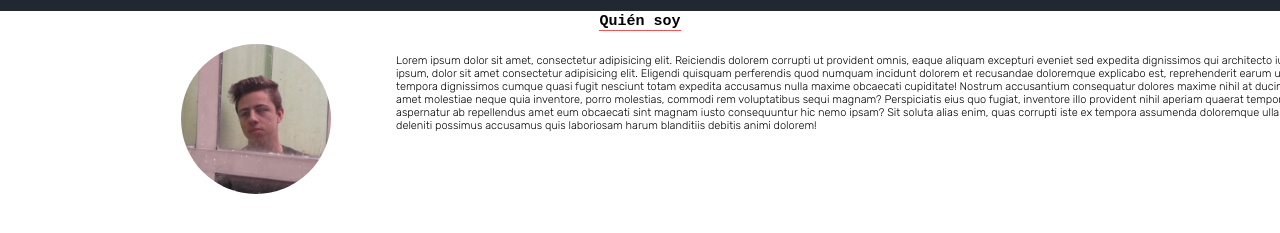
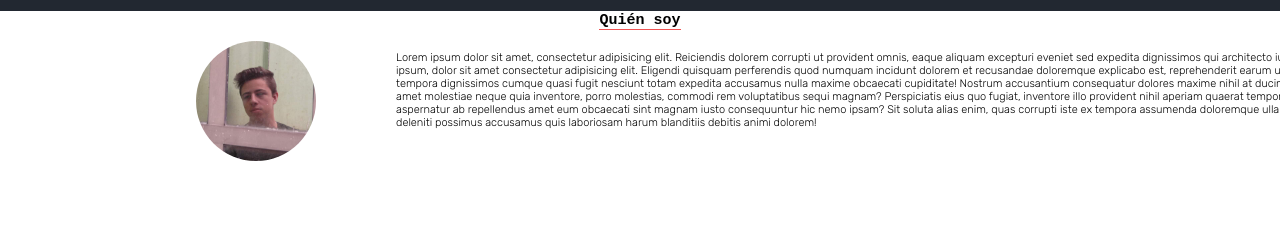
Before and after one commit to coponico/portfolio, a website: page index.html in a window 1280 px wide. Shown: the part 69-302 px from the top of the page. Drawn offline with Linux system fonts and the light colour scheme.

Commit message:
no muy importante

```diff
--- a/scss/_section.scss
+++ b/scss/_section.scss
@@ -7,8 +7,8 @@ section {
     img {
         shape-outside: circle();
         margin: 1rem;
-        width: 15rem;
-        height: 15rem;
+        width: 12rem;
+        height: 12rem;
         grid-row: 2;
         border-radius: 50%;
         float: left;
```
Also changed, not shown: css/styles.css.
